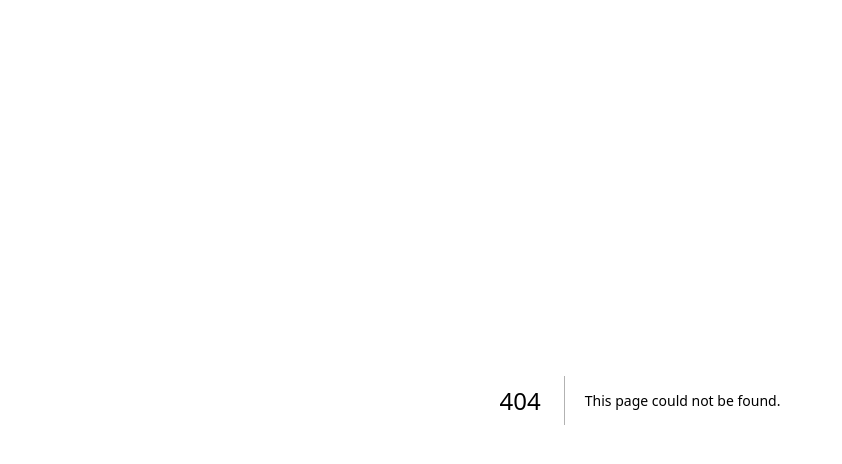
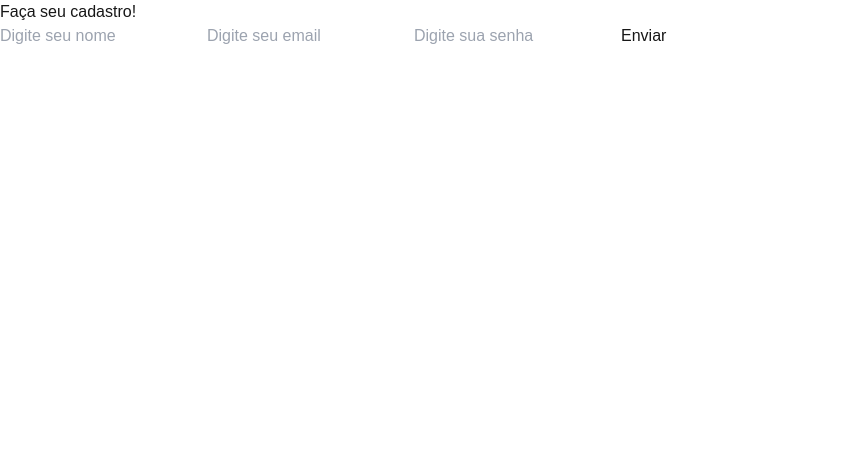
Before and after one commit to liviakobayashii/autenticacaoDeUsuarios, a Next.js app: page /cadastro in a window 1280 px wide. Before the commit this address had no page. Shown: the top 464 px of the page, without its empty margins (0-842 px from the left). Built offline with nearby package versions, Linux system fonts and the light colour scheme.

Commit message:
feat: criação das páginas de login e cadastro e suas respectivas funcionalidades

```diff
--- /dev/null
+++ b/src/app/cadastro/page.tsx
@@ -0,0 +1,64 @@
+"use client";
+
+import Button from "@/components/Button";
+import { useRouter } from "next/navigation";
+import { useState } from "react";
+
+export default function SignIn() {
+  const [name, setName] = useState("");
+  const [email, setEmail] = useState("");
+  const [password, setPassword] = useState("");
+
+  const getUsers = () => {
+    const storedUsers = localStorage.getItem("@Users");
+
+    return storedUsers ? JSON.parse(storedUsers) : [];
+  };
+
+  const router = useRouter();
+
+  const addUser = () => {
+    if (name.trim() !== "" && email.trim() !== "" && password.trim() !== "") {
+      const users = getUsers();
+
+      const newUser = { name, email, password };
+
+      users.push(newUser);
+
+      localStorage.setItem("@Users", JSON.stringify(users));
+
+      router.push("/login");
+    }
+  };
+
+  return (
+    <form
+      className="flex flex-col border border-white/30 w-96 h-96 rounded-md p-4 gap-3 justify-center items-center "
+      id="signInId"
+    >
+      <h1 className="font-bold text-xl mb-3">Faça seu cadastro!</h1>
+      <input
+        value={name}
+        type="text"
+        placeholder="Digite seu nome"
+        className="w-full p-3 rounded-md bg-white/90 outline-none text-black"
+        onChange={(e) => setName(e.target.value)}
+      />
+      <input
+        value={email}
+        type="email"
+        placeholder="Digite seu email"
+        className="w-full p-3 rounded-md bg-white/90 outline-none text-black"
+        onChange={(e) => setEmail(e.target.value)}
+      />
+      <input
+        value={password}
+        type="password"
+        placeholder="Digite sua senha"
+        className="w-full p-3 rounded-md bg-white/90 outline-none text-black"
+        onChange={(e) => setPassword(e.target.value)}
+      />
+      <Button type="button" onClick={addUser} />
+    </form>
+  );
+}
```
Also changed, not shown: src/app/login/page.tsx (added, +82 -0 lines).
